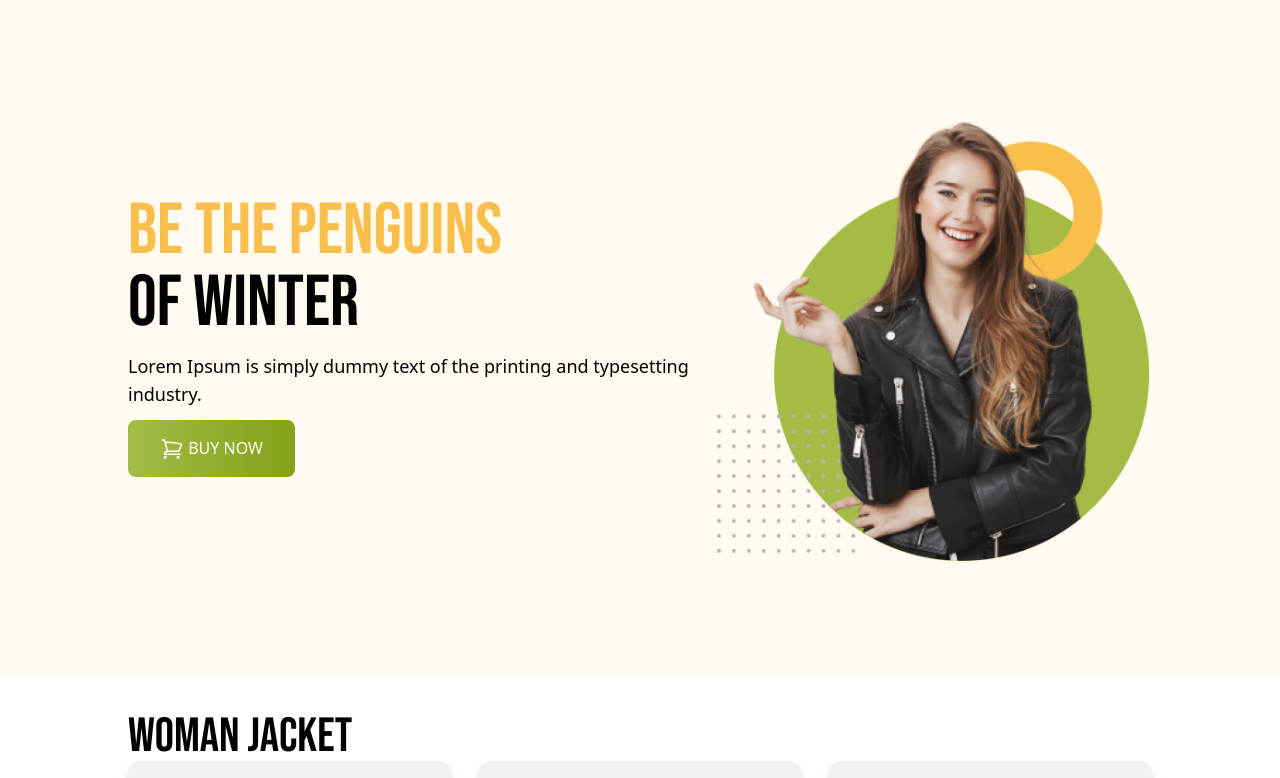
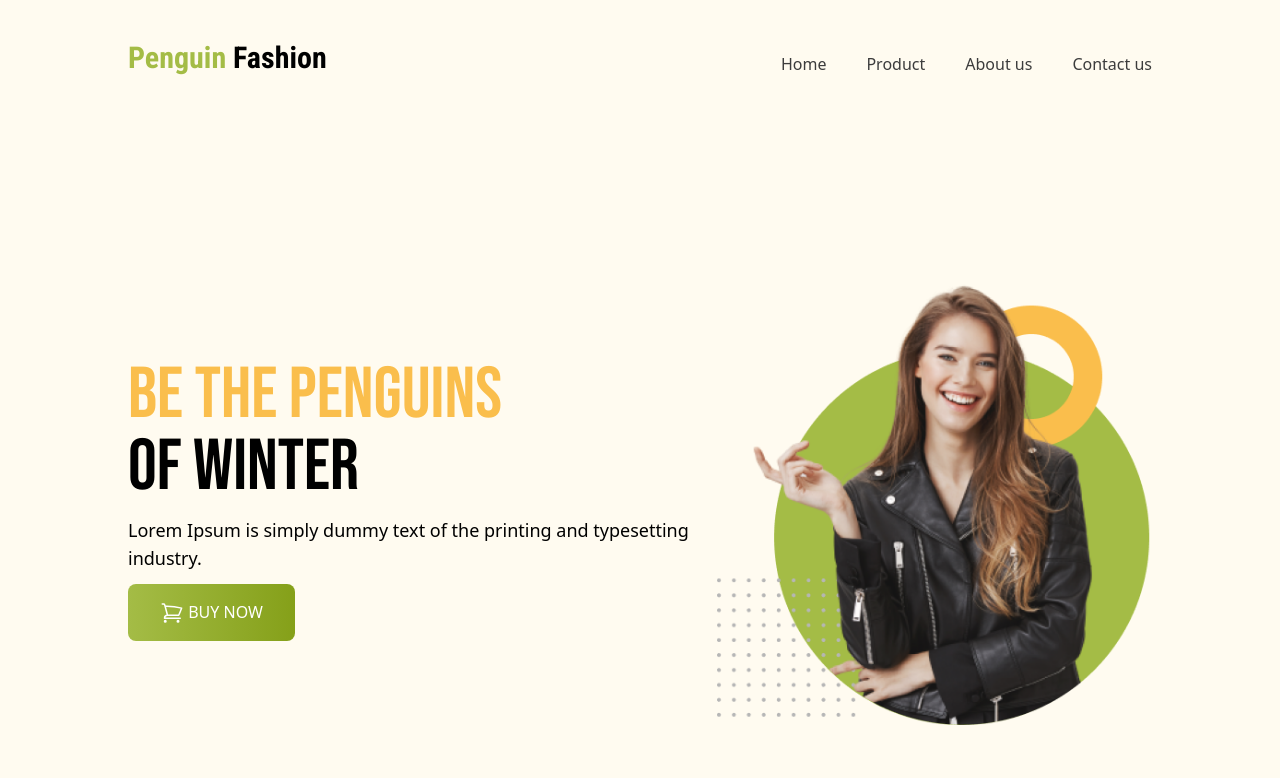
Before and after one commit to reyad-hasan/Penguin-fashion-with-tailwind, a plain HTML site: page index.html in a window 1280 px wide. Shown: the top 778 px of the page. Drawn offline with nearby package versions, Linux system fonts and the light colour scheme.

Commit message:
completed navbar section

```diff
--- a/index.html
+++ b/index.html
@@ -9,7 +9,7 @@
     <link rel="preconnect" href="https://fonts.googleapis.com">
     <link rel="preconnect" href="https://fonts.gstatic.com" crossorigin>
     <link
-        href="https://fonts.googleapis.com/css2?family=Bebas+Neue&family=Roboto+Condensed:wght@300;400;700&display=swap"
+        href="https://fonts.googleapis.com/css2?family=Bebas+Neue&family=Montserrat:wght@300;400;500;600;700;800&family=Roboto+Condensed:wght@300;400;700&display=swap"
         rel="stylesheet">
     <title>Penguin-fashion-with-Tailwind</title>
     <style>
@@ -20,18 +20,30 @@
         .font-roboto {
             font-family: 'Roboto Condensed', sans-serif;
         }
+
+        .font-montserrat {
+            font-family: 'Roboto Condensed', sans-serif;
+        }
     </style>
 </head>
 
 <body>
-    <header class="bg-[#FFFBF0] py-28 px-4 sm:px-12 md:px-32">
+    <header class="bg-[#FFFBF0] px-4 sm:px-12 md:px-32">
         <!-- nav section start -->
-        <nav>
-
+        <nav class="flex flex-col lg:flex-row items-center justify-between py-10 space-y-3 ">
+            <h1 class="text-3xl font-montserrat font-bold"><a href="#"><span class=" text-[#A4BC46]">Penguin</span> Fashion</h1></a>
+            <div>
+                <ul class="flex font-medium gap-10 text-[#3C3C3C]">
+                    <li><a href="#">Home</a></li>
+                    <li><a href="#">Product</a></li>
+                    <li><a href="#">About us</a></li>
+                    <li><a href="#">Contact us</a></li>
+                </ul>
+            </div>
         </nav>
         <!-- nav section end -->
         <!-- banner section start -->
-        <div class="flex flex-col md:flex-row justify-between items-center">
+        <div class="flex flex-col md:flex-row justify-between items-center py-40">
             <div class="space-y-3">
                 <h1 class="text-7xl font-medium uppercase font-bebas"><span class="text-[#FABE4C]">Be the
                         Penguins</span><br> of
```
